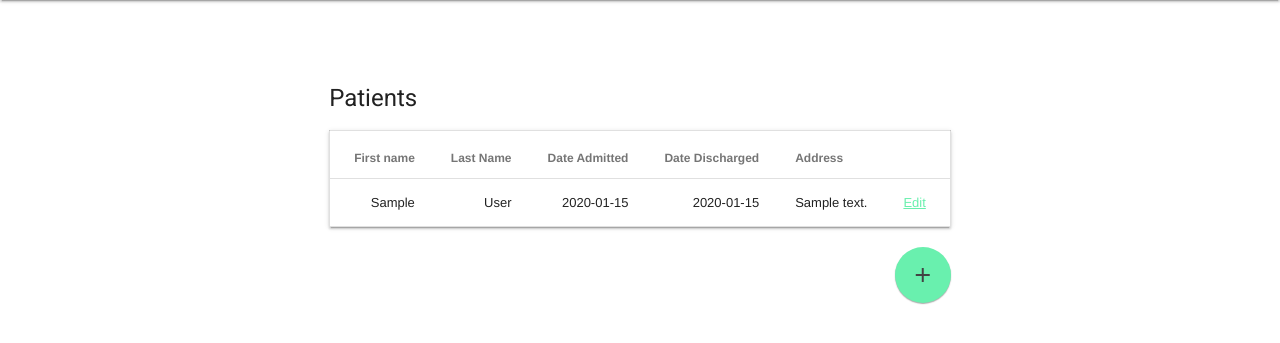
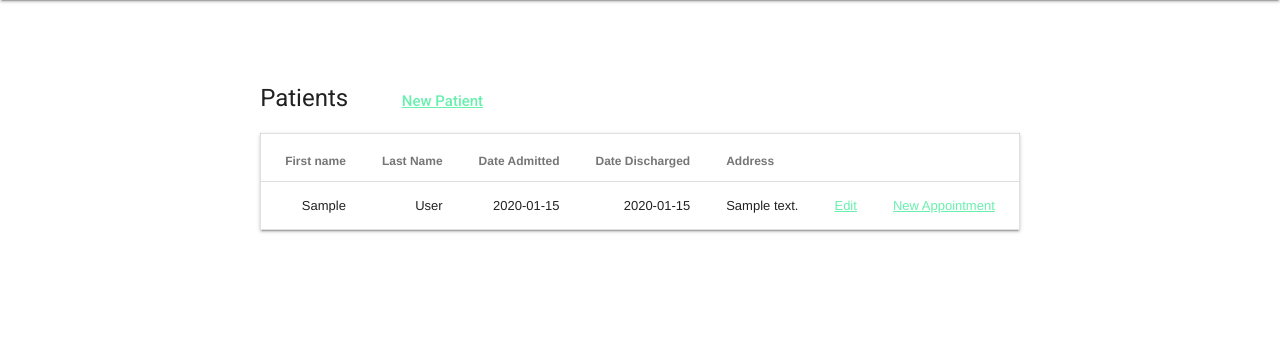
Before and after one commit to jaredrooprai/hospitaldb, a PHP site: page /secretary.php in a window 1280 px wide. Shown: the part 64-407 px from the top of the page. Run offline with PHP 8.4, Linux system fonts and the light colour scheme; tables that the repository leaves empty hold one stand-in row (values such as "Sample post"); some libraries are stand-ins or nearby versions.

Commit message:
ui changes to secretary.php

```diff
--- a/secretary.php
+++ b/secretary.php
@@ -43,8 +43,7 @@
     <div class="mdl-grid">
     <div class = "centerit">
 
-      <h4>Patients</h4>
-
+      <h4>Patients&nbsp;&nbsp;&nbsp;&nbsp;&nbsp;&nbsp;&nbsp;&nbsp;&nbsp;<a style = "font-size:15px;" href ="addpatient.html">New Patient</a></h4>
         <?php
         $con=mysqli_connect("127.0.0.1","root","", "hospitaldb");
         // Check connection
@@ -63,6 +62,7 @@
         <th class='mdl-data-table__cell--non-numeric'>Date Discharged</th>
         <th class='mdl-data-table__cell--non-numeric'>Address</th>
         <th class='mdl-data-table__cell--non-numeric'></th>
+        <th class='mdl-data-table__cell--non-numeric'></th>
         </tr>";
         while($row = mysqli_fetch_array($result))
         {
@@ -73,15 +73,13 @@
         echo "<td>" . $row['Date_discharged'] . "</td>";
         echo "<td>" . $row['address'] . "</td>";
         echo "<td><a href='editpatient.php?fname=".$row['fname']."&lname=".$row['lname']."'</a>Edit</td>";
+        echo "<td><a href='editpatient.php?fname=".$row['fname']."&lname=".$row['lname']."'</a>New Appointment</td>";
         echo "</tr>";
         }
         echo "</table>";
         mysqli_close($con);
         ?>
 
-        <a a href ="addpatient.html" class="fab mdl-button mdl-js-button mdl-button--fab mdl-button--colored">
-          <i class="material-icons">add</i>
-        </a>
       </div>
 
     </div>
```
